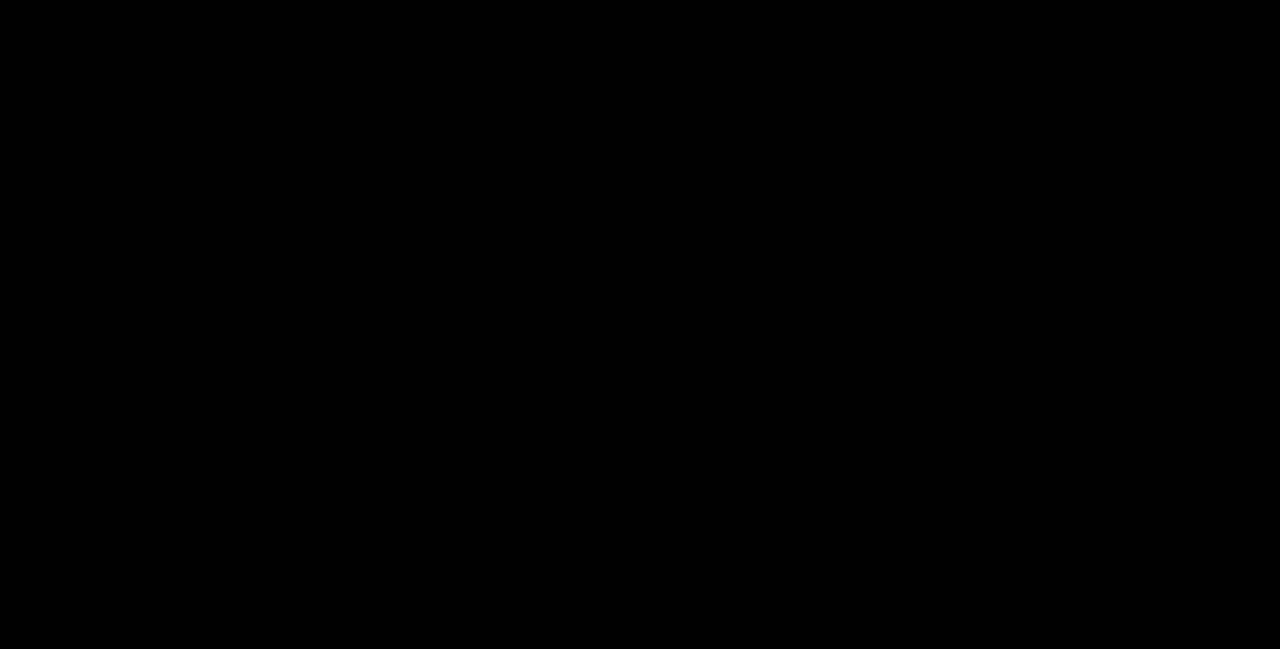
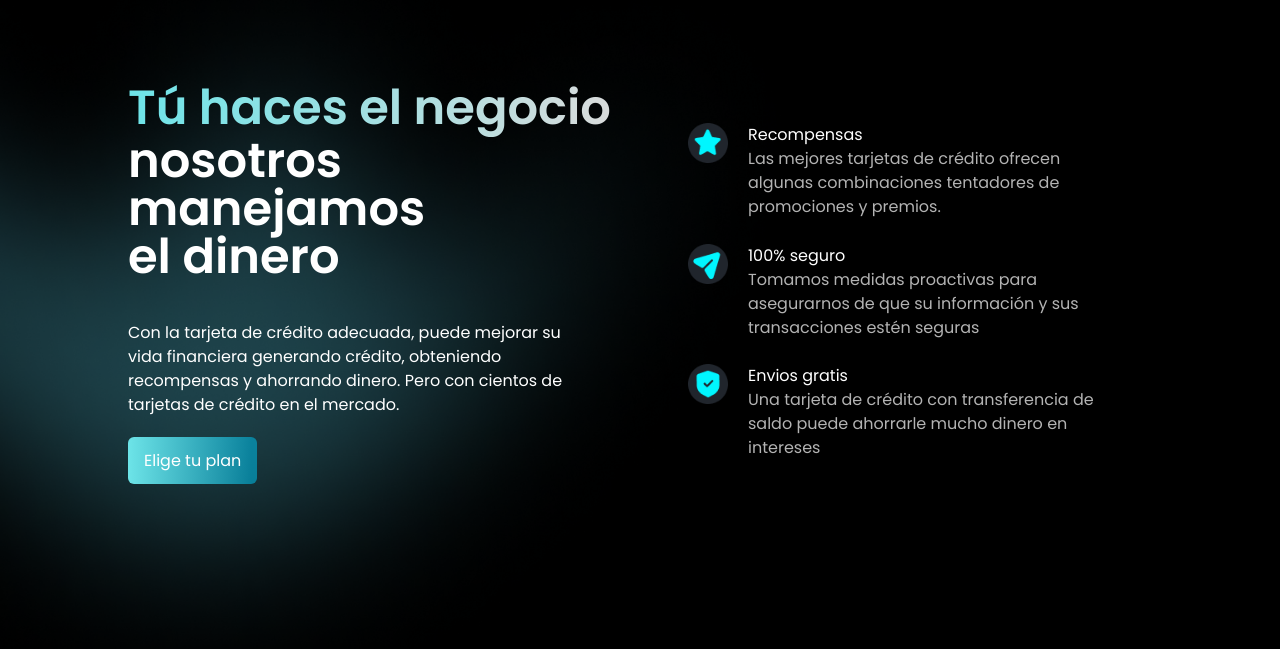
Before and after one commit to RSuarezLastra/landing-page-bank, a Next.js app: page / in a window 1280 px wide. Shown: the part 1577-2226 px from the top of the page. Before the commit the page ends 1400 px from the top, so only its background shows below. Built offline with nearby package versions, Linux system fonts and the light colour scheme.

Commit message:
feat: BeastBusiness section

```diff
--- a/src/app/page.tsx
+++ b/src/app/page.tsx
@@ -1,6 +1,7 @@
 import { CounterData } from "@/components/CounterData";
 import { FirstBlock } from "@/components/FirstBlock";
 import { Header } from "@/components/Header";
+import { BestBusiness } from "@/components/BestBusiness";
 import Image from "next/image";
 
 export default function Home() {
@@ -9,6 +10,7 @@ export default function Home() {
       <Header />
       <FirstBlock />
       <CounterData />
+      <BestBusiness/>
     </>
   );
 }
--- /dev/null
+++ b/src/components/BestBusiness/BestBusiness.data.ts
@@ -0,0 +1,22 @@
+import { BestBusinessData } from "./BestBusiness.types";
+
+export const dataFeatureBusiness: BestBusinessData = [
+  {
+    id: 1,
+    icon: 'rewards',
+    title: 'Recompensas',
+    description: 'Las mejores tarjetas de crédito ofrecen algunas combinaciones tentadores de promociones y premios.'
+  },
+  {
+    id: 2,
+    icon: 'safe',
+    title: '100% seguro',
+    description: 'Tomamos medidas proactivas para asegurarnos de que su información y sus transacciones estén seguras'
+  },
+  {
+    id: 3,
+    icon: 'send',
+    title: 'Envios gratis',
+    description: 'Una tarjeta de crédito con transferencia de saldo puede ahorrarle mucho dinero en intereses'
+  },
+]
--- /dev/null
+++ b/src/components/BestBusiness/BestBusiness.tsx
@@ -0,0 +1,48 @@
+'use client'
+
+import Link from "next/link"
+import { BackgroundRadialLeft } from "../BackgroundRadialLeft"
+import { Reveal } from "../Reveal"
+import { dataFeatureBusiness } from "./BestBusiness.data"
+import Image from "next/image"
+
+export function BestBusiness() {
+  return (
+    <div className="relative px-6 py-20 md:py-64">
+      <BackgroundRadialLeft />
+      <div className="grid max-w-5xl mx-auto md:grid-cols-2">
+        <div>
+          <Reveal>
+            <h2 className="text-5xl font-semibold">
+              <span className="block degradedBlue bg-blueLight">Tú haces el negocio</span>
+              nosotros manejamos <br />
+              el dinero
+            </h2>
+          </Reveal>
+          <Reveal>
+            <p className="max-w-md mt-10">Con la tarjeta de crédito adecuada, puede mejorar su vida financiera generando crédito, obteniendo recompensas y ahorrando dinero. Pero con cientos de tarjetas de crédito en el mercado.</p>
+          </Reveal>
+          <Reveal>
+            <div className="my-8">
+              <Link href='#clients' className="px-4 py-3 rounded-md bg-blueRadial">Elige tu plan</Link>
+            </div>
+          </Reveal>
+        </div>
+        <div className="grid items-center py-5 md:p-8">
+          {
+            dataFeatureBusiness.map(({ id, icon, title, description }) => (
+              <Reveal key={id}>
+                <div className="grid grid-flow-col gap-5 px-4 py-2 rounded-3xl group hover:bg-radialBlack">
+                  <Image src={`/assets/${icon}.png`} alt={title} width={40} height={40} />
+                  <div>
+                    <h4 className="text-primary">{title}</h4>
+                    <p className="text-primaryDark">{description}</p>
+                  </div>
+                </div>
+              </Reveal>))
+          }
+        </div>
+      </div>
+    </div>
+  )
+}
--- /dev/null
+++ b/src/components/BestBusiness/BestBusiness.types.ts
@@ -0,0 +1,6 @@
+export type BestBusinessData = {
+  id: number,
+  icon: string,
+  title: string,
+  description: string
+}[];
--- /dev/null
+++ b/src/components/BestBusiness/index.ts
@@ -0,0 +1 @@
+export * from './BestBusiness';
```
